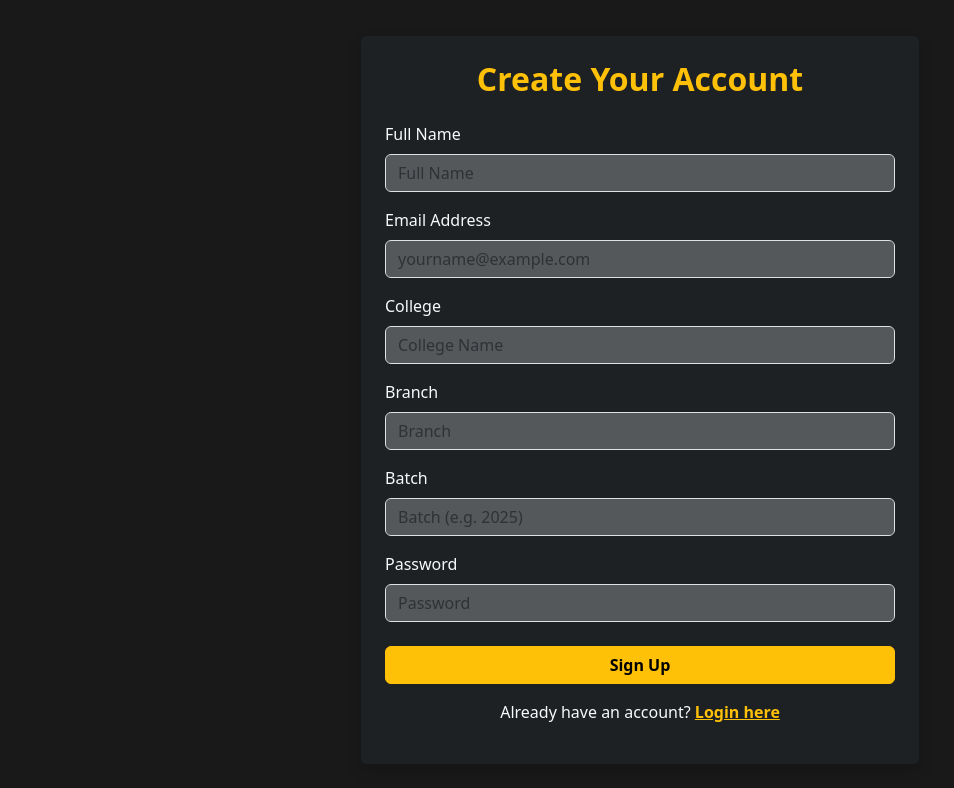
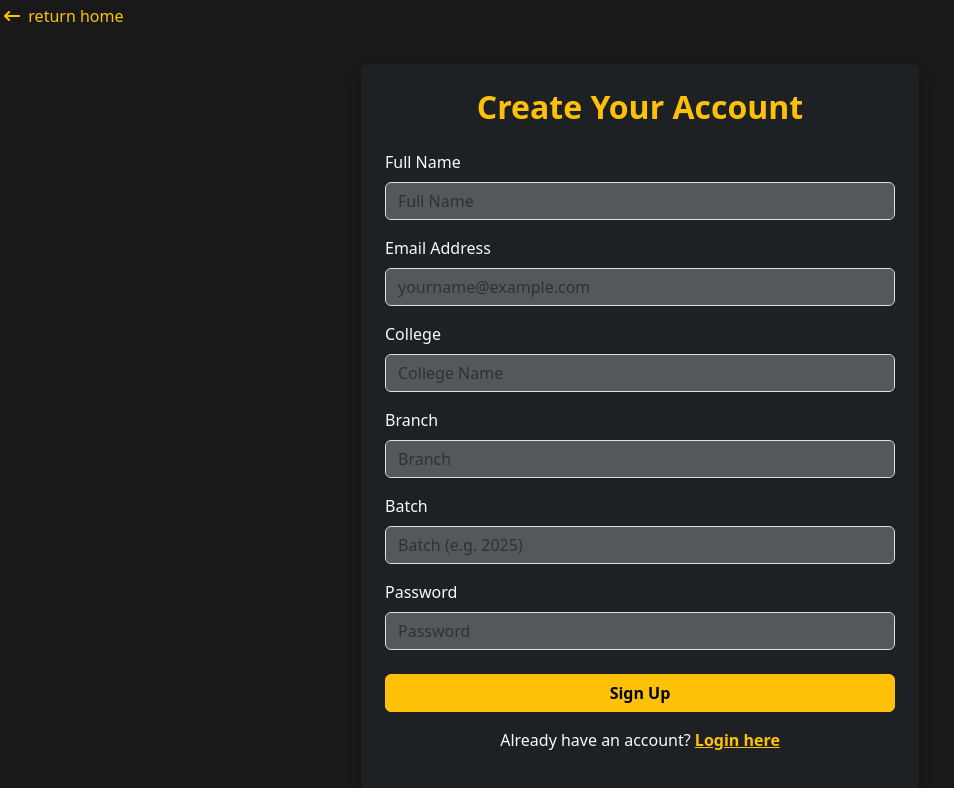
Before and after one commit to krishnaswaroop616/CampusHub, a React (Vite) app in the folder frontend/: page /register in a window 1280 px wide. Shown: the top 788 px of the page, without its empty margins (0-954 px from the left). Built offline with nearby package versions, Linux system fonts and the light colour scheme.

Commit message:
return home button

```diff
--- a/frontend/src/pages/Login.jsx
+++ b/frontend/src/pages/Login.jsx
@@ -35,6 +35,10 @@
   };
 
   return (
+    <div>
+      <div className='ms-1 mt-1'>
+        <a href='/' className='text-warning text-decoration-none' ><i class="fa-solid fa-arrow-left-long"></i>&nbsp;&nbsp;return home</a>
+      </div>
       <div className="container d-flex justify-content-center align-items-center min-vh-100">
         <div className="row w-100 justify-content-center">
           <div className="col-12 col-md-6 col-lg-5 bg-dark bg-opacity-75 text-light rounded shadow p-4">
@@ -43,12 +47,12 @@
             <form onSubmit={handleSubmit}>
               <div className="mb-3">
                 <label htmlFor="email" className="form-label text-light">Email address</label>
-              <input type="email" className="form-control bg-light bg-opacity-25 text-white border-0" id="email" name="email" value={form.email} placeholder="yourname@example.com" onChange={handleChange} required/>
+                <input type="email" className="form-control bg-light bg-opacity-25 text-white border-0" id="email" name="email" value={form.email} placeholder="yourname@example.com" onChange={handleChange} required />
               </div>
 
               <div className="mb-4">
                 <label htmlFor="password" className="form-label text-light">Password</label>
-              <input type="password" className="form-control bg-light bg-opacity-25 text-white border-0" id="password" name="password" value={form.password} placeholder="Enter your password" onChange={handleChange} required/>
+                <input type="password" className="form-control bg-light bg-opacity-25 text-white border-0" id="password" name="password" value={form.password} placeholder="Enter your password" onChange={handleChange} required />
               </div>
 
               <button type="submit" className="btn btn-warning w-100 fw-semibold" disabled={loading}>
@@ -64,6 +68,7 @@
           </div>
         </div>
       </div>
+    </div>
   );
 };
 
--- a/frontend/src/pages/Signup.jsx
+++ b/frontend/src/pages/Signup.jsx
@@ -30,7 +30,7 @@
     setLoading(true);
     try {
       const res = await axios.post("http://localhost:8080/api/user/register", form);
-      login(res.data.newUser, res.data.token);
+      login(res.data.newUser._id, res.data.token);
       setLoading(false);
       navigate("/feed");
     } catch (err) {
@@ -41,6 +41,10 @@
   };
 
   return (
+    <div>
+      <div className='ms-1 mt-1'>
+        <a href='/' className='text-warning text-decoration-none' ><i class="fa-solid fa-arrow-left-long"></i>&nbsp;&nbsp;return home</a>
+      </div>
       <div className='container d-flex justify-content-center align-items-center min-vh-100'>
         <div className='row w-100 justify-content-center'>
           <div className='col-12 col-md-8 col-lg-6 bg-dark bg-opacity-75 rounded shadow p-4'>
@@ -49,32 +53,32 @@
             <form onSubmit={handleSubmit}>
               <div className="mb-3">
                 <label className='form-label text-light'>Full Name</label>
-              <input type="text" className="form-control bg-light bg-opacity-25 text-white" name='name' value={form.name} onChange={handleChange} placeholder='Full Name' required/>
+                <input type="text" className="form-control bg-light bg-opacity-25 text-white" name='name' value={form.name} onChange={handleChange} placeholder='Full Name' required />
               </div>
 
               <div className="mb-3">
                 <label className='form-label text-light'>Email Address</label>
-              <input type="email" className="form-control bg-light bg-opacity-25 text-white" name='email' value={form.email} onChange={handleChange} placeholder='yourname@example.com' required/>
+                <input type="email" className="form-control bg-light bg-opacity-25 text-white" name='email' value={form.email} onChange={handleChange} placeholder='yourname@example.com' required />
               </div>
 
               <div className="mb-3">
                 <label className='form-label text-light'>College</label>
-              <input type="text" className="form-control bg-light bg-opacity-25 text-white" name='college' value={form.college} onChange={handleChange} placeholder='College Name' required/>
+                <input type="text" className="form-control bg-light bg-opacity-25 text-white" name='college' value={form.college} onChange={handleChange} placeholder='College Name' required />
               </div>
 
               <div className="mb-3">
                 <label className='form-label text-light'>Branch</label>
-              <input type="text" className="form-control bg-light bg-opacity-25 text-white" name='branch' value={form.branch} onChange={handleChange} placeholder='Branch' required/>
+                <input type="text" className="form-control bg-light bg-opacity-25 text-white" name='branch' value={form.branch} onChange={handleChange} placeholder='Branch' required />
               </div>
 
               <div className="mb-3">
                 <label className='form-label text-light'>Batch</label>
-              <input type="number" className="form-control bg-light bg-opacity-25 text-white" name='batch' value={form.batch} onChange={handleChange} placeholder='Batch (e.g. 2025)' required/>
+                <input type="number" className="form-control bg-light bg-opacity-25 text-white" name='batch' value={form.batch} onChange={handleChange} placeholder='Batch (e.g. 2025)' required />
               </div>
 
               <div className="mb-4">
                 <label className='form-label text-light'>Password</label>
-              <input type="password" className="form-control bg-light bg-opacity-25 text-white" name='password' value={form.password} onChange={handleChange} placeholder='Password' required/>
+                <input type="password" className="form-control bg-light bg-opacity-25 text-white" name='password' value={form.password} onChange={handleChange} placeholder='Password' required />
               </div>
 
               <button type="submit" className="btn btn-warning w-100 fw-semibold" disabled={loading}>
@@ -90,6 +94,8 @@
           </div>
         </div>
       </div>
+
+    </div>
   );
 };
 
```
Lines whose indentation alone changed are shown as unchanged.
